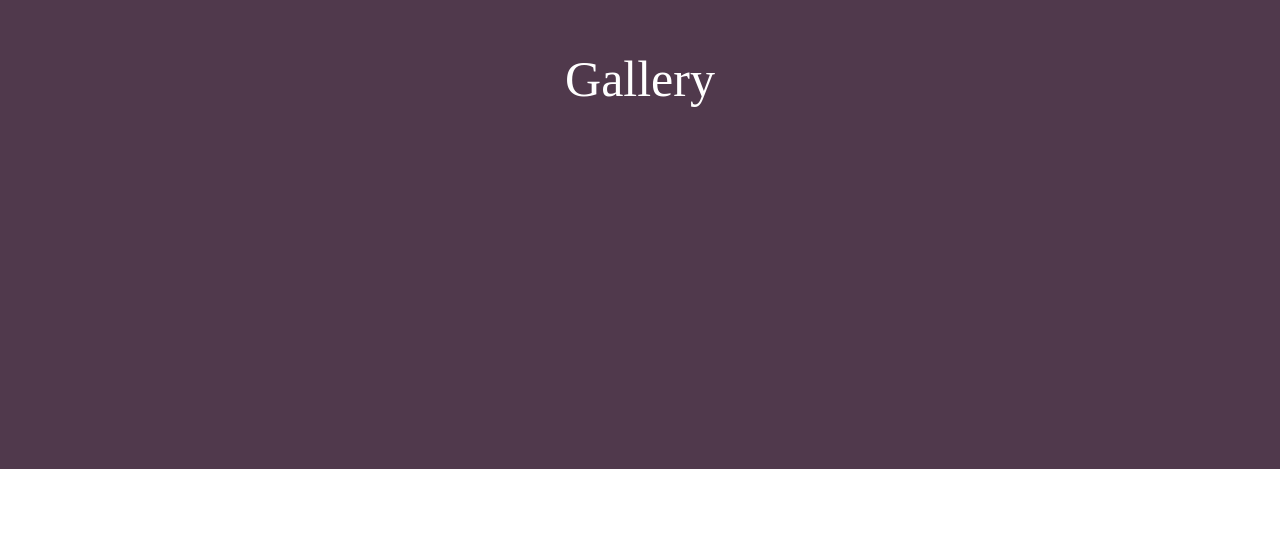
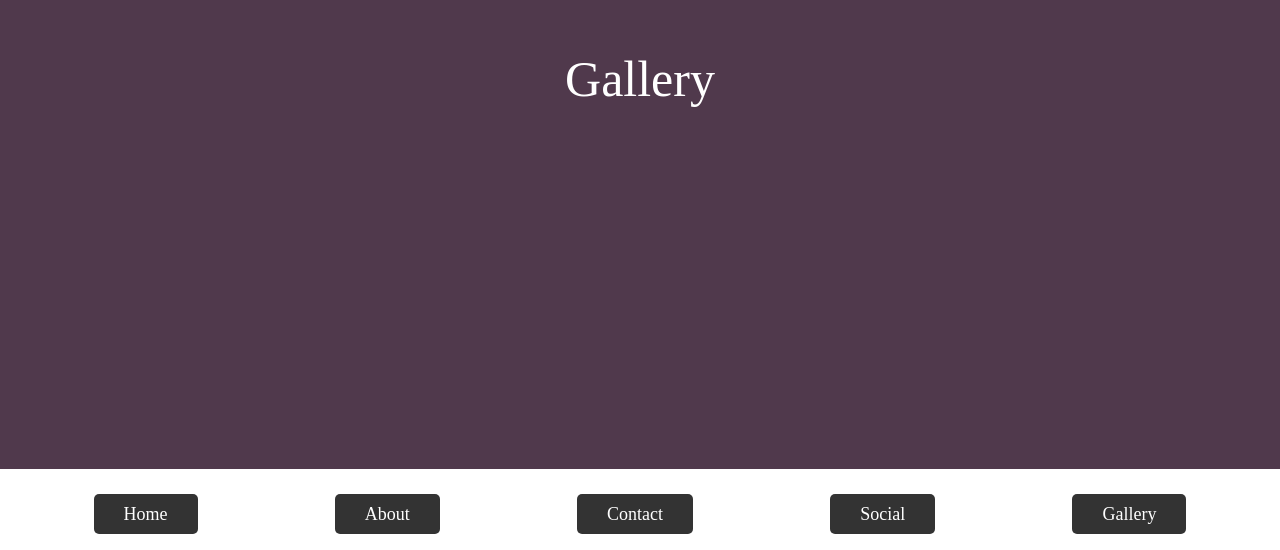
Before and after one commit to mustafa-mahmud/js-vb-14-smooth-scroll, a plain HTML site: page index.html in a window 1280 px wide. Shown: the part 3992-4542 px from the top of the page. Before the commit the page ends 4471 px from the top, so only its background shows below. Drawn offline with Linux system fonts and the light colour scheme.

Commit message:
add files

```diff
--- a/index.html
+++ b/index.html
@@ -23,6 +23,7 @@
 		<div class="header">
 			Header
 		</div>
+
 		<div class="container">
 			<div id="home" class="home">Home</div>
 			<div id="about" class="about">About</div>
@@ -31,6 +32,16 @@
 			<div id="gallery" class="gallery">Gallery</div>
 		</div>
 
+		<nav>
+			<ul>
+				<li><a class="home" href="#home">Home</a></li>
+				<li><a class="about" href="#about">About</a></li>
+				<li><a class="contact" href="#contact">Contact</a></li>
+				<li><a class="social" href="#social">Social</a></li>
+				<li><a class="gallery" href="#gallery">Gallery</a></li>
+			</ul>
+		</nav>
+
 		<script src="app.js"></script>
 	</body>
 
```
